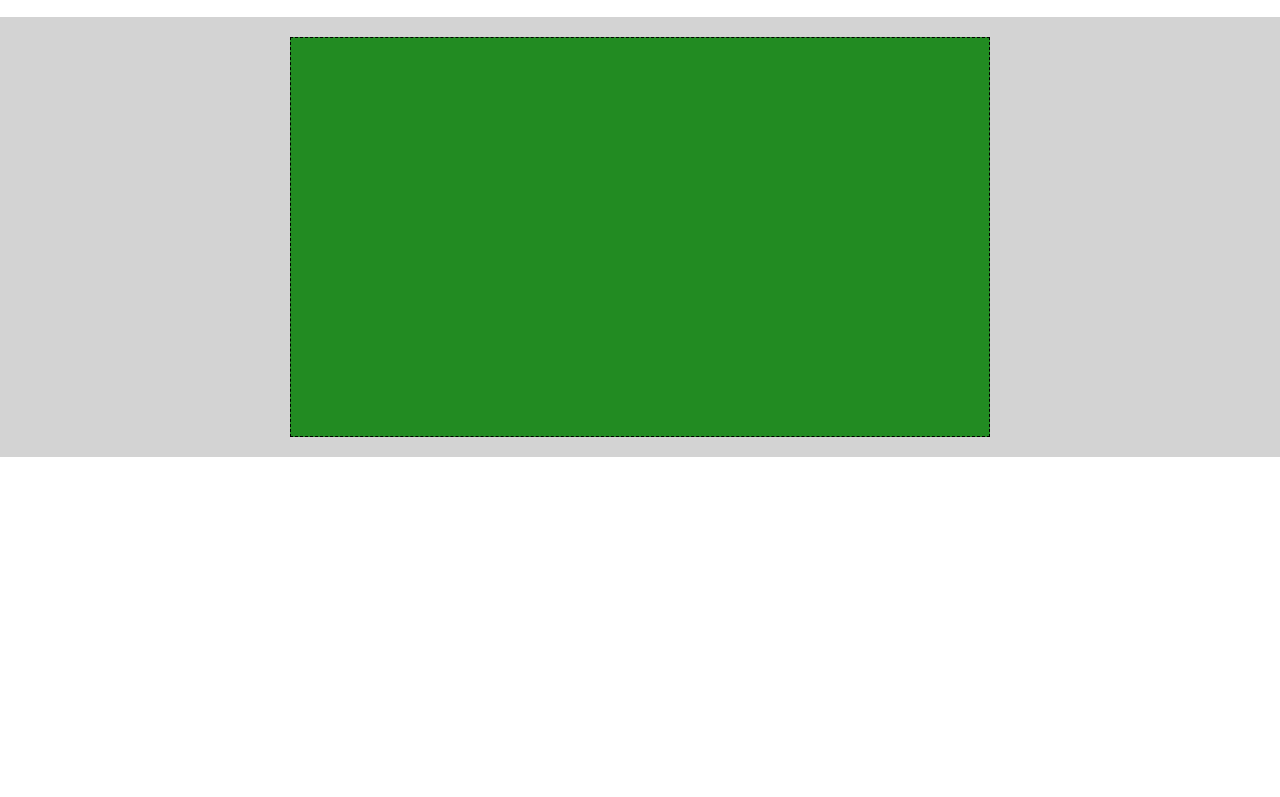
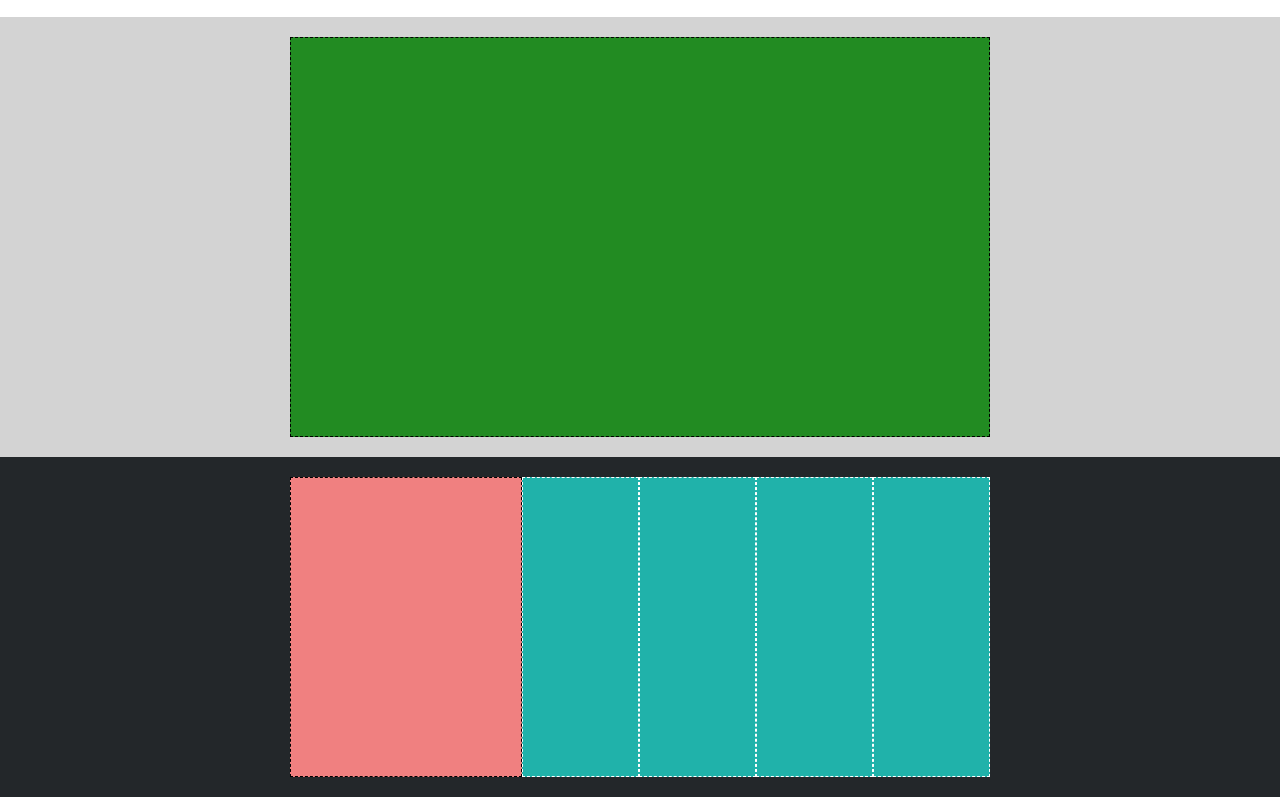
Before and after one commit to Jaskett/htmlcss-struttura-discord, a plain HTML site: page index.html in a window 1280 px wide. Shown: the part 1003-1800 px from the top of the page. Before the commit the page ends 1460 px from the top, so only its background shows below. Drawn offline with Linux system fonts and the light colour scheme.

Commit message:
Creazione e Layout 6

```diff
--- a/css/style.css
+++ b/css/style.css
@@ -97,16 +97,44 @@ a {
     margin: auto;
 }
 
+/* Sezione 6 */
+.section6 {
+    padding: 20px;
+}
+
+.section6 > .box4 {
+    width: 700px;
+    height: 300px;
+    margin: auto;
+    display: flex;
+}
+
+.section6 > .box4 > .box-sx-2 {
+    flex-grow: 1;
+}
+
+.section6 > .box4 > .box-dx-2 {
+    flex-grow: 2;
+    display: flex;
+}
+
+.underbox {
+    border: 1px dashed white;
+    flex-grow: 1;
+}
+
 /* Colori:
     Celeste: #add8e6
     Arancione: #daa520
     Blu: #00008b
-    Rosa: #ee82ee
+    Violetto: #ee82ee
     Azzurro scuro: #1e90ff
     Rosa chiaro: #ffc0cb
     Grigio chiaro: #d3d3d3
     Verde scuro: #228b22
-    Grigio scuro: #23272a */
+    Grigio scuro: #23272a
+    Rosa scuro: #f08080
+    Celeste scuro: #20b2aa */
 
 /* Debug */
 .debug header {
@@ -117,7 +145,15 @@ a {
     background-color: #daa520;
 }
 
-.debug header .logo, .link, .login {
+.debug header .logo {
+    border: 1px dashed black;
+}
+
+.debug header .link{
+    border: 1px dashed black;
+}
+
+.debug header.login {
     border: 1px dashed black;
 }
 
@@ -141,7 +177,7 @@ a {
 }
 
 .debug main .underline {
-    background-color: #23272a;
+    background-color: #d3d3d3;
 }
 
 .debug main .section5 {
@@ -152,3 +188,16 @@ a {
     background-color: #228b22;
     border: 1px dashed black;
 }
+
+.debug main .section6 {
+    background-color: #23272a;
+}
+
+.debug main .box4 .box-sx-2 {
+    background-color: #f08080;
+    border: 1px dashed black;
+}
+
+.debug main .box4 .box-dx-2 {
+    background-color: #20b2aa;
+}
--- a/index.html
+++ b/index.html
@@ -65,6 +65,19 @@
 
             </div>
         </section>
+
+        <!-- Sezione 6 -->
+        <section class="section6">
+            <div class="box4">
+                <div class="box-sx-2"></div>
+                <div class="box-dx-2">
+                    <div class="underbox"></div>
+                    <div class="underbox"></div>
+                    <div class="underbox"></div>
+                    <div class="underbox"></div>
+                </div>
+            </div>
+        </section>
     </main>
 
     <footer>
```
